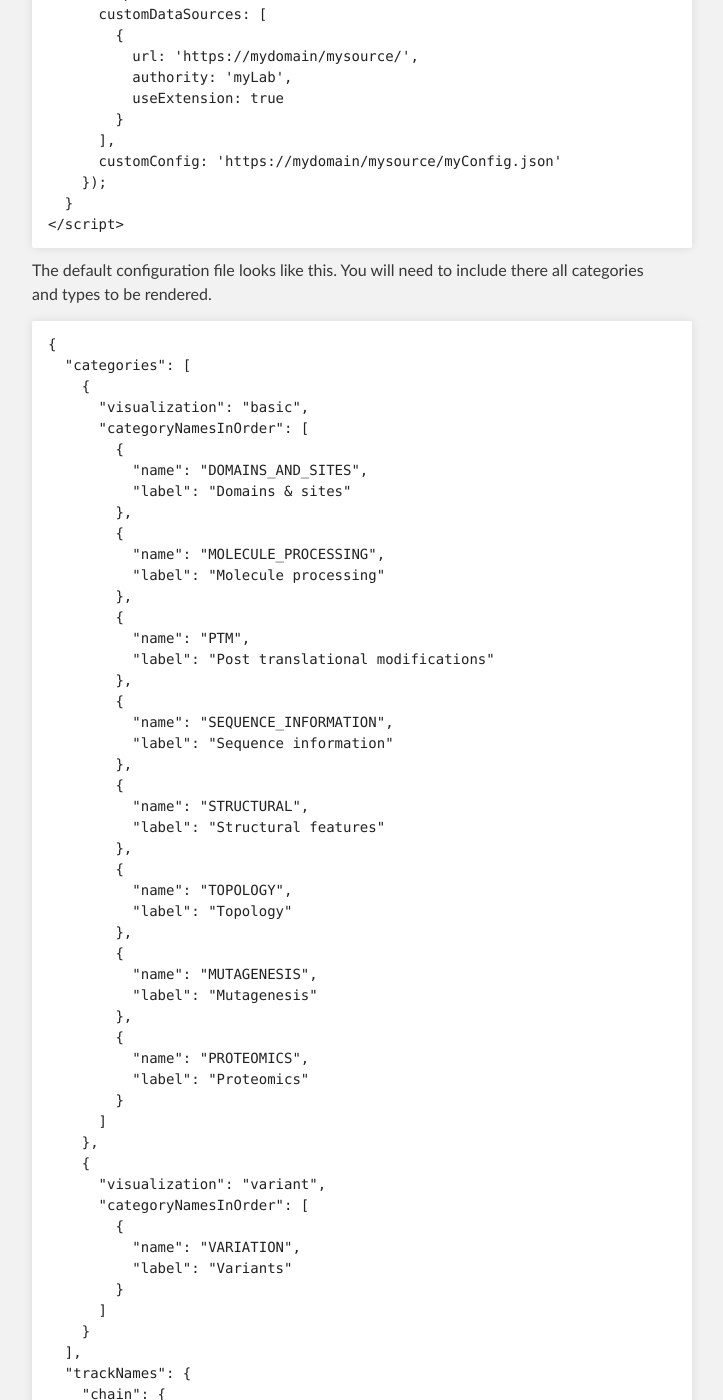
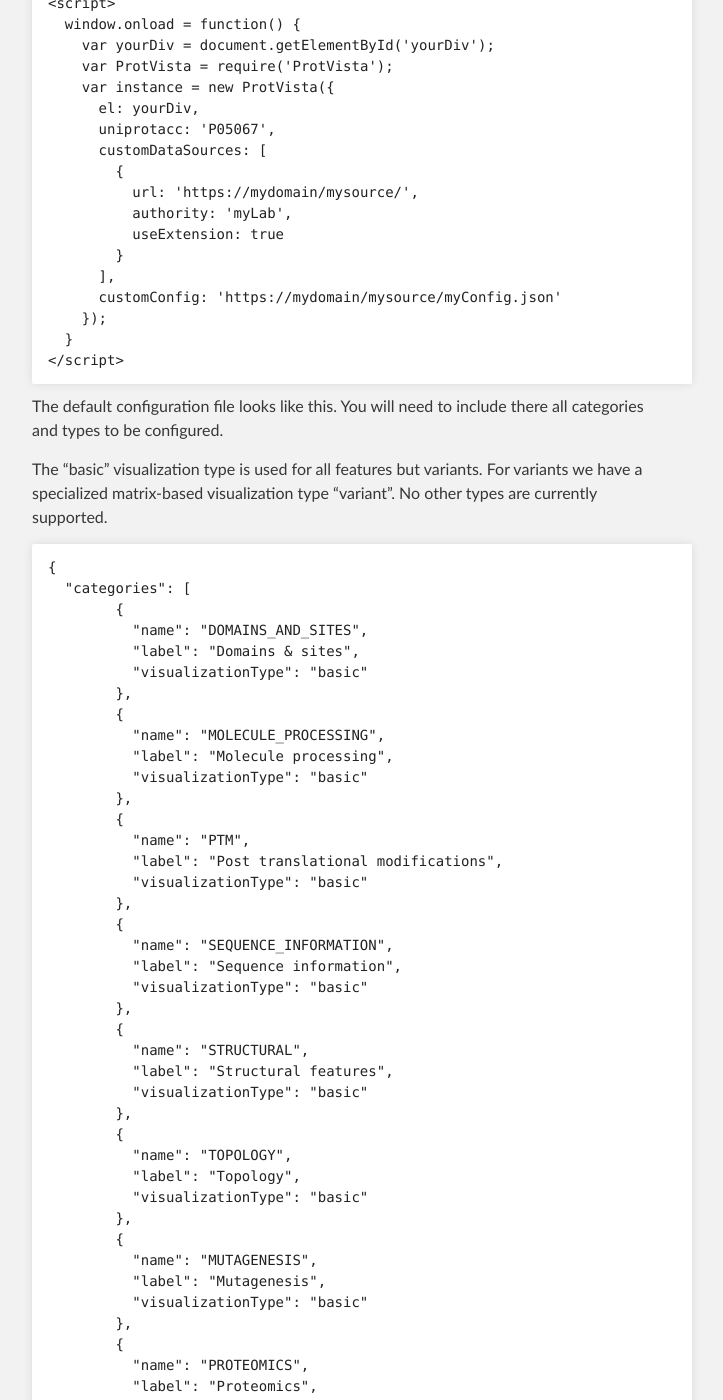
Before and after one commit to ebi-uniprot/ProtVista, a Jekyll site: the page built from dataServicesAndFormat.md, in a window 1280 px wide and 1400 px high, scrolled down 6590 px. Shown: the whole window, without its empty margins (288-1011 px from the left). Built offline with Jekyll 4.4.1, drawn with Linux system fonts in a browser that asks for light colours; some of the changed text lies outside the part shown.

Commit message:
Update external data config text.

````diff
--- a/dataServicesAndFormat.md
+++ b/dataServicesAndFormat.md
@@ -68,6 +68,9 @@ You can always exclude those categories you are not interested in, for instance:
 ```
 
 # Adding your sources
+
+**Disclaimer: ** We currently support all feature types but variants for external sources. We are working on it but it is not ready yet.
+
 You can add your own data source by using the customDataSources option when instantiating ProtVista. Please keep in mind that the response should follow the data format expected by ProtVista. You will need to specify the URL, the authority and whether or not ".json" file extension is expected at the end of the data source call.
 
 The protein accession will be added at the end of the URL and before the ".json" file extension (if used). The only data format supported by ProtVista is JSON. Make sure you allow Cross-origin-resource-sharing.
@@ -255,57 +258,58 @@ You can specify your configuration file as an option when instantiating ProtVist
 </script>
 ```
 
-The default configuration file looks like this. You will need to include there all categories and types to be rendered.
+The default configuration file looks like this. You will need to include there all categories and types to be configured.
+
+The "basic" visualization type is used for all features but variants. For variants we have a specialized matrix-based visualization type "variant". No other types are currently supported.
 
 ```
 {
   "categories": [
-    {
-      "visualization": "basic",
-      "categoryNamesInOrder": [
         {
           "name": "DOMAINS_AND_SITES",
-          "label": "Domains & sites"
+          "label": "Domains & sites",
+          "visualizationType": "basic"
         },
         {
           "name": "MOLECULE_PROCESSING",
-          "label": "Molecule processing"
+          "label": "Molecule processing",
+          "visualizationType": "basic"
         },
         {
           "name": "PTM",
-          "label": "Post translational modifications"
+          "label": "Post translational modifications",
+          "visualizationType": "basic"
         },
         {
           "name": "SEQUENCE_INFORMATION",
-          "label": "Sequence information"
+          "label": "Sequence information",
+          "visualizationType": "basic"
         },
         {
           "name": "STRUCTURAL",
-          "label": "Structural features"
+          "label": "Structural features",
+          "visualizationType": "basic"
         },
         {
           "name": "TOPOLOGY",
-          "label": "Topology"
+          "label": "Topology",
+          "visualizationType": "basic"
         },
         {
           "name": "MUTAGENESIS",
-          "label": "Mutagenesis"
+          "label": "Mutagenesis",
+          "visualizationType": "basic"
         },
         {
           "name": "PROTEOMICS",
-          "label": "Proteomics"
-        }
-      ]
-    },
-    {
-      "visualization": "variant",
-      "categoryNamesInOrder": [
+          "label": "Proteomics",
+          "visualizationType": "basic"
+        },
         {
           "name": "VARIATION",
-          "label": "Variants"
+          "label": "Variants",
+          "visualizationType": "variant"
         }
-      ]
-    }
   ],
   "trackNames": {
     "chain": {
@@ -471,6 +475,11 @@ The default configuration file looks like this. You will need to include there a
   }
 }
 ```
+
+If you want, for instance, to localize your custom category MODIFICATIONS below PTM and change the default yellow-brown-ish color to a pinky one for the feature type CHAIN, you would need to modify and provide a configuration file.
+
+You could get then a visualization like
+![](./images/customCategoriesAndTypesAndConfig.png)
 
 # Data format
 
````
Also changed, not shown: other parts of dataServicesAndFormat.md (+2 -2 lines), developerGuide.md (+2 -0 lines), images/customCategoriesAndTypesAndConfig.png (added), images/customCategoriesAndTypesNoDefault.png, images/customCategoriesAndTypesWithDefault.png.
